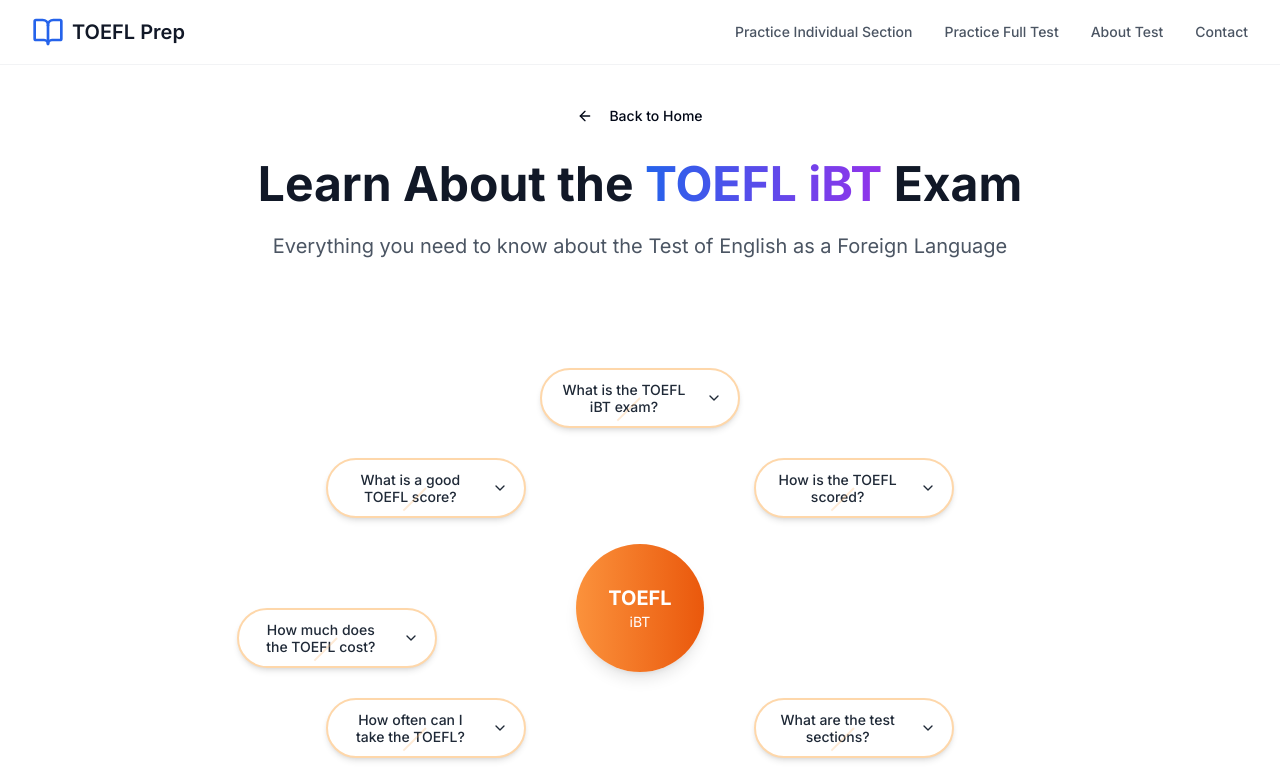
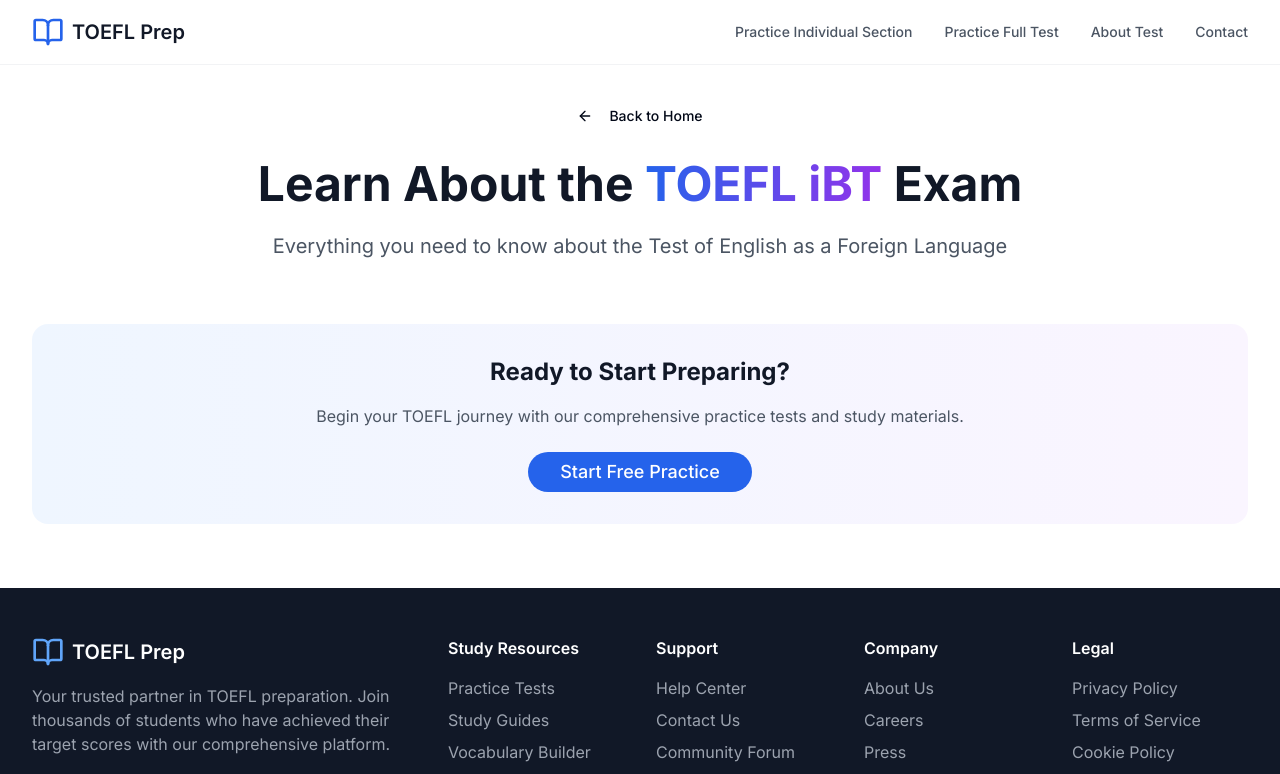
Before and after one commit to ninitamo/apple-toefl-prep-now, a React (Vite) app: page /exam-info in a window 1280 px wide. Shown: the top 774 px of the page. Built offline with nearby package versions, Linux system fonts and the light colour scheme.

Commit message:
Code edited in Lovable Code Editor
Edited UI in Lovable

```diff
--- a/src/pages/ExamInfo.tsx
+++ b/src/pages/ExamInfo.tsx
@@ -10,50 +10,50 @@ const ExamInfo = () => {
   const navigate = useNavigate();
   const [activeQuestion, setActiveQuestion] = useState<number | null>(null);
 
-  const faqData = [
-    {
-      id: 1,
-      question: "What is the TOEFL iBT exam?",
-      answer: "The TOEFL iBT (Internet-based Test) is a standardized test that measures English language proficiency for non-native speakers. It evaluates your ability to use and understand English in academic settings.",
-      position: { top: '10%', left: '50%', transform: 'translateX(-50%)' }
-    },
-    {
-      id: 2,
-      question: "How is the TOEFL scored?",
-      answer: "TOEFL iBT scores range from 0-120 points total. Each section (Reading, Listening, Speaking, Writing) is scored 0-30 points. Most universities require scores between 80-100 for admission.",
-      position: { top: '25%', right: '15%' }
-    },
-    {
-      id: 3,
-      question: "What are the test sections?",
-      answer: "The TOEFL iBT has four sections: Reading (54-72 minutes), Listening (41-57 minutes), Speaking (17 minutes), and Writing (50 minutes). Total test time is approximately 3 hours.",
-      position: { bottom: '25%', right: '15%' }
-    },
-    {
-      id: 4,
-      question: "How long are TOEFL scores valid?",
-      answer: "TOEFL scores are valid for 2 years from the test date. After this period, scores are no longer reported and cannot be sent to institutions.",
-      position: { bottom: '10%', left: '50%', transform: 'translateX(-50%)' }
-    },
-    {
-      id: 5,
-      question: "How often can I take the TOEFL?",
-      answer: "You can take the TOEFL iBT as many times as you want, but you must wait at least 3 days between test dates. There's no limit to the number of times you can take the test.",
-      position: { bottom: '25%', left: '15%' }
-    },
-    {
-      id: 6,
-      question: "What is a good TOEFL score?",
-      answer: "A 'good' TOEFL score depends on your target institution. Generally, 80+ is competitive for most universities, 90+ for top-tier schools, and 100+ for highly competitive programs.",
-      position: { top: '25%', left: '15%' }
-    },
-    {
-      id: 7,
-      question: "How much does the TOEFL cost?",
-      answer: "The TOEFL iBT registration fee varies by location, typically ranging from $180-$300 USD. Additional fees may apply for late registration, rescheduling, or additional score reports.",
-      position: { top: '50%', left: '5%' }
-    }
-  ];
+  // const faqData = [
+  //   {
+  //     id: 1,
+  //     question: "What is the TOEFL iBT exam?",
+  //     answer: "The TOEFL iBT (Internet-based Test) is a standardized test that measures English language proficiency for non-native speakers. It evaluates your ability to use and understand English in academic settings.",
+  //     position: { top: '10%', left: '50%', transform: 'translateX(-50%)' }
+  //   },
+  //   {
+  //     id: 2,
+  //     question: "How is the TOEFL scored?",
+  //     answer: "TOEFL iBT scores range from 0-120 points total. Each section (Reading, Listening, Speaking, Writing) is scored 0-30 points. Most universities require scores between 80-100 for admission.",
+  //     position: { top: '25%', right: '15%' }
+  //   },
+  //   {
+  //     id: 3,
+  //     question: "What are the test sections?",
+  //     answer: "The TOEFL iBT has four sections: Reading (54-72 minutes), Listening (41-57 minutes), Speaking (17 minutes), and Writing (50 minutes). Total test time is approximately 3 hours.",
+  //     position: { bottom: '25%', right: '15%' }
+  //   },
+  //   {
+  //     id: 4,
+  //     question: "How long are TOEFL scores valid?",
+  //     answer: "TOEFL scores are valid for 2 years from the test date. After this period, scores are no longer reported and cannot be sent to institutions.",
+  //     position: { bottom: '10%', left: '50%', transform: 'translateX(-50%)' }
+  //   },
+  //   {
+  //     id: 5,
+  //     question: "How often can I take the TOEFL?",
+  //     answer: "You can take the TOEFL iBT as many times as you want, but you must wait at least 3 days between test dates. There's no limit to the number of times you can take the test.",
+  //     position: { bottom: '25%', left: '15%' }
+  //   },
+  //   {
+  //     id: 6,
+  //     question: "What is a good TOEFL score?",
+  //     answer: "A 'good' TOEFL score depends on your target institution. Generally, 80+ is competitive for most universities, 90+ for top-tier schools, and 100+ for highly competitive programs.",
+  //     position: { top: '25%', left: '15%' }
+  //   },
+  //   {
+  //     id: 7,
+  //     question: "How much does the TOEFL cost?",
+  //     answer: "The TOEFL iBT registration fee varies by location, typically ranging from $180-$300 USD. Additional fees may apply for late registration, rescheduling, or additional score reports.",
+  //     position: { top: '50%', left: '5%' }
+  //   }
+  // ];
 
   const toggleQuestion = (id: number) => {
     setActiveQuestion(activeQuestion === id ? null : id);
@@ -89,9 +89,9 @@ const ExamInfo = () => {
           </div>
 
           {/* Circular FAQ Layout */}
-          <div className="relative w-full max-w-4xl mx-auto mb-16">
+          {/* <div className="relative w-full max-w-4xl mx-auto mb-16">
             <div className="relative h-[600px] mx-auto">
-              {/* Central Circle */}
+
               <div className="absolute top-1/2 left-1/2 transform -translate-x-1/2 -translate-y-1/2 w-32 h-32 bg-gradient-to-r from-orange-400 to-orange-600 rounded-full flex items-center justify-center shadow-lg">
                 <div className="text-center">
                   <div className="text-white font-bold text-xl">TOEFL</div>
@@ -99,7 +99,7 @@ const ExamInfo = () => {
                 </div>
               </div>
 
-              {/* FAQ Questions positioned around the circle */}
+
               {faqData.map((faq) => (
                 <div
                   key={faq.id}
@@ -118,7 +118,7 @@ const ExamInfo = () => {
                       }
                     </Button>
 
-                    {/* Connecting line to center */}
+
                     <div className="absolute top-1/2 left-1/2 w-0.5 h-8 bg-orange-300 transform -translate-x-1/2 origin-top rotate-45 opacity-30"></div>
                   </div>
                 </div>
@@ -126,7 +126,7 @@ const ExamInfo = () => {
             </div>
           </div>
 
-          {/* FAQ Answers Section */}
+
           <div className="max-w-4xl mx-auto">
             <h2 className="text-2xl font-bold text-gray-900 mb-8 text-center">Frequently Asked Questions</h2>
 
@@ -157,7 +157,7 @@ const ExamInfo = () => {
                 </div>
               ))}
             </div>
-          </div>
+          </div> */}
 
           {/* Call to Action */}
           <div className="text-center mt-16">
```
